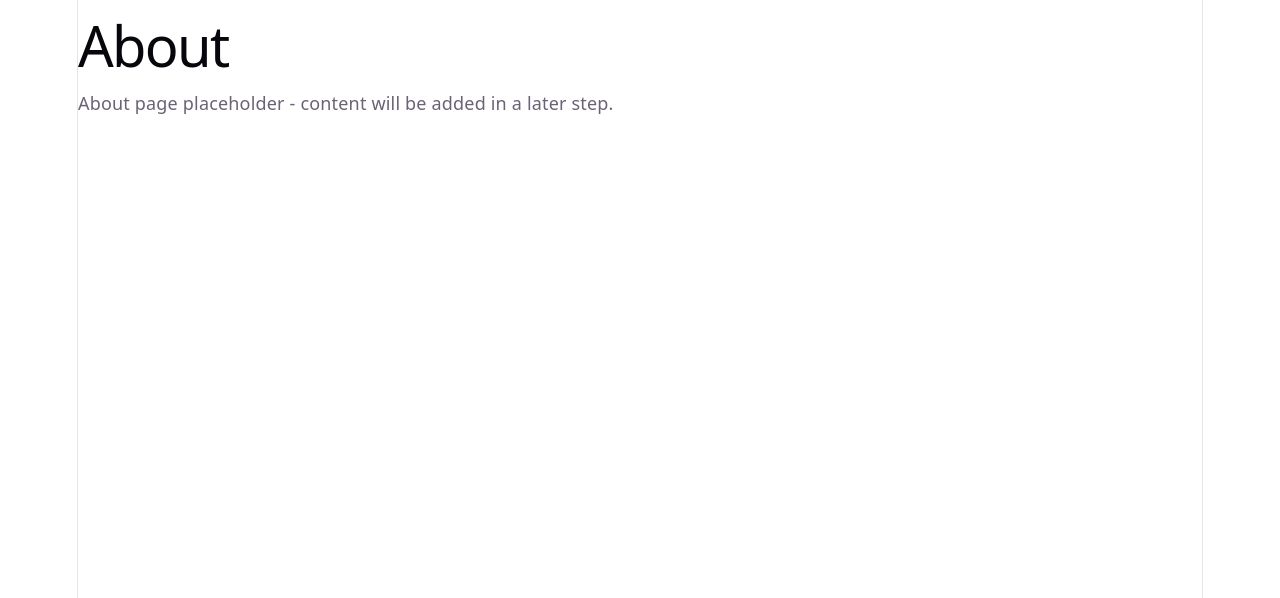
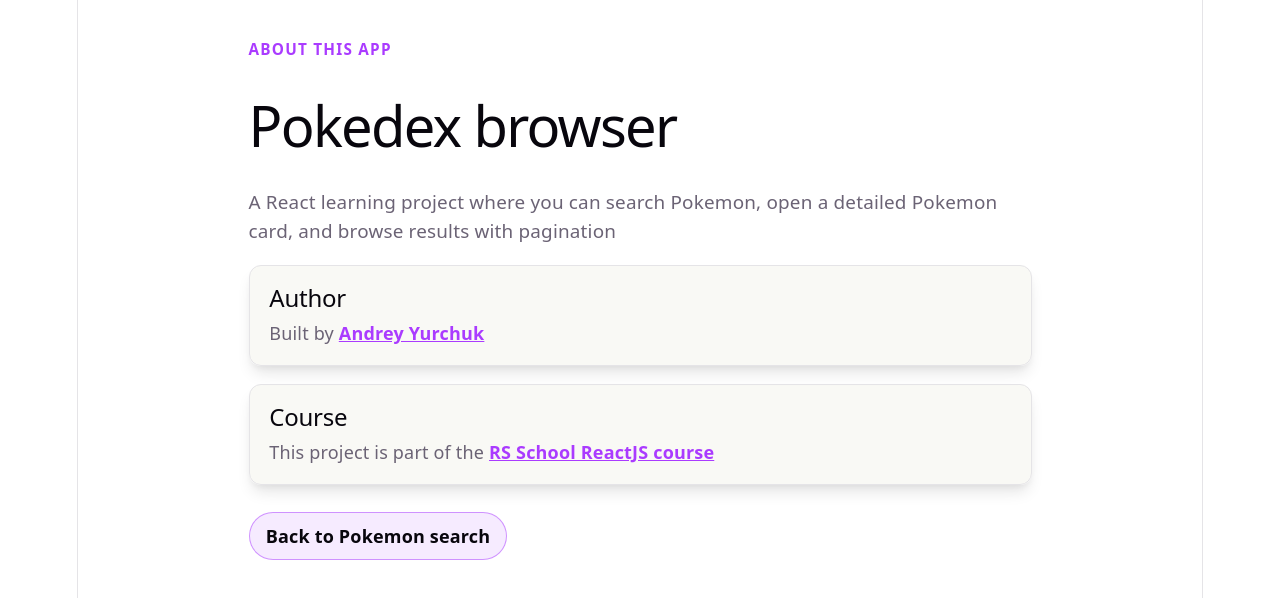
Before and after one commit to Andrey-Yurchuk/react-rss-2026q2, a React (Vite) app: page /about in a window 1280 px wide. Shown: the top 598 px of the page. Built offline with nearby package versions, Linux system fonts and the light colour scheme.

Commit message:
feat: add About page with author and course links

```diff
--- a/src/app/App.css
+++ b/src/app/App.css
@@ -389,3 +389,65 @@
     position: static;
   }
 }
+
+.static-page {
+  display: flex;
+  flex-direction: column;
+  gap: 1rem;
+  min-height: 100%;
+  box-sizing: border-box;
+  padding: 2rem 1.25rem;
+}
+
+.static-page--about {
+  max-width: 46rem;
+  margin: 0 auto;
+}
+
+.static-page__eyebrow {
+  color: var(--accent);
+  font-size: 0.85rem;
+  font-weight: 700;
+  letter-spacing: 0.08em;
+  text-transform: uppercase;
+}
+
+.static-page__lead {
+  color: var(--text);
+  font-size: 1.05rem;
+  line-height: 1.55;
+}
+
+.static-page__link {
+  color: var(--accent);
+  font-weight: 700;
+}
+
+.static-page__home-link {
+  align-self: flex-start;
+  margin-top: 0.5rem;
+  padding: 0.55rem 0.9rem;
+  border: 1px solid var(--accent-border);
+  border-radius: 999px;
+  background: var(--accent-bg);
+  color: var(--text-h);
+  font-weight: 700;
+  text-decoration: none;
+}
+
+.static-page__home-link:hover {
+  filter: brightness(1.05);
+}
+
+.about-card {
+  padding: 1rem 1.1rem;
+  border: 1px solid var(--border);
+  border-radius: 12px;
+  background: var(--social-bg);
+  box-shadow: var(--shadow);
+}
+
+.about-card p {
+  color: var(--text);
+  line-height: 1.5;
+}
--- a/src/pages/AboutPage/AboutPage.tsx
+++ b/src/pages/AboutPage/AboutPage.tsx
@@ -1,8 +1,48 @@
+import { Link } from 'react-router-dom';
+import '../../app/App.css';
+
 export function AboutPage() {
   return (
-    <main className="static-page">
-      <h1>About</h1>
-      <p>About page placeholder - content will be added in a later step.</p>
+    <main className="static-page static-page--about">
+      <p className="static-page__eyebrow">About this app</p>
+      <h1>Pokedex browser</h1>
+      <p className="static-page__lead">
+        A React learning project where you can search Pokemon, open a detailed Pokemon card, and browse results with pagination
+      </p>
+
+      <section className="about-card" aria-labelledby="about-author-title">
+        <h2 id="about-author-title">Author</h2>
+        <p>
+          Built by{' '}
+          <a
+            className="static-page__link"
+            href="https://github.com/Andrey-Yurchuk"
+            target="_blank"
+            rel="noreferrer"
+          >
+            Andrey Yurchuk
+          </a>
+        </p>
+      </section>
+
+      <section className="about-card" aria-labelledby="about-course-title">
+        <h2 id="about-course-title">Course</h2>
+        <p>
+          This project is part of the{' '}
+          <a
+            className="static-page__link"
+            href="https://rs.school/courses/reactjs"
+            target="_blank"
+            rel="noreferrer"
+          >
+            RS School ReactJS course
+          </a>
+        </p>
+      </section>
+
+      <Link className="static-page__home-link" to="/?page=1">
+        Back to Pokemon search
+      </Link>
     </main>
   );
 }
```
Also changed, not shown: 1 other file (tests, documents, lock files or other folders).
